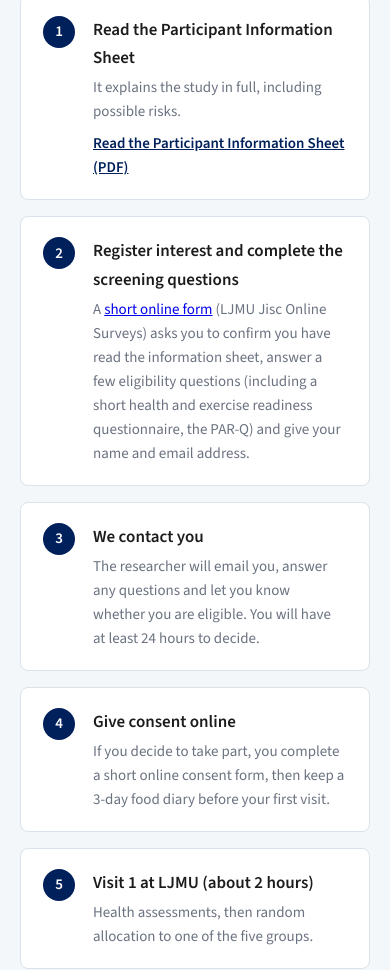
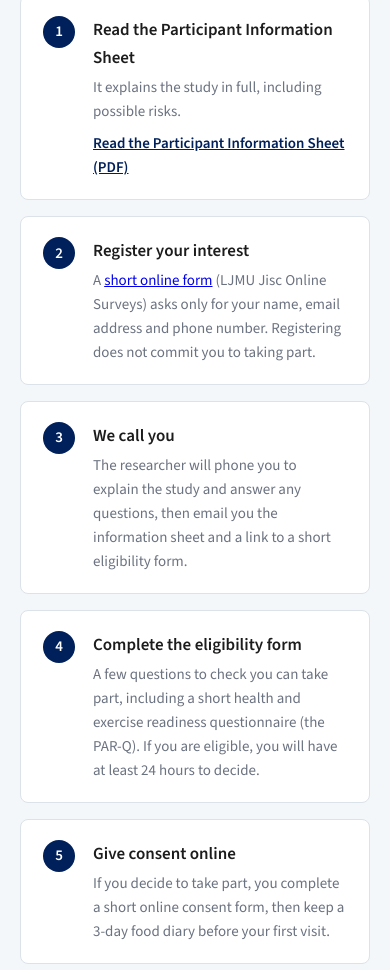
Before and after one commit to SPSAAMOR/medal-trial, a plain HTML site: page index.html in a window 390 px wide. Shown: the part 7816-8786 px from the top of the page. Drawn offline with nearby package versions, Linux system fonts and the light colour scheme.

Commit message:
Pathway: register interest, phone call, then eligibility form
Registration now collects only name, email and phone; the researcher
calls, then sends the PIS and the eligibility form (with the PAR-Q).

Co-Authored-By: Claude Opus 5.5 <noreply@anthropic.com>
Claude-Session: https://claude.ai/code/session_013cD4zEBjs83R87sNMvNDBG

```diff
--- a/index.html
+++ b/index.html
@@ -1228,8 +1228,9 @@
     </div>
     <ol class="steps-list fade-in">
       <li><strong>Read the Participant Information Sheet</strong><p>It explains the study in full, including possible risks. <a class="pis-btn" href="MEDAL_Participant_Information_Sheet.pdf" target="_blank" rel="noopener">Read the Participant Information Sheet (PDF)</a></p></li>
-      <li><strong>Register interest and complete the screening questions</strong><p>A <a href="https://app.onlinesurveys.jisc.ac.uk/s/ljmu/medal-trial" target="_blank">short online form</a> (LJMU Jisc Online Surveys) asks you to confirm you have read the information sheet, answer a few eligibility questions (including a short health and exercise readiness questionnaire, the PAR-Q) and give your name and email address.</p></li>
-      <li><strong>We contact you</strong><p>The researcher will email you, answer any questions and let you know whether you are eligible. You will have at least 24 hours to decide.</p></li>
+      <li><strong>Register your interest</strong><p>A <a href="https://app.onlinesurveys.jisc.ac.uk/s/ljmu/medal-trial" target="_blank">short online form</a> (LJMU Jisc Online Surveys) asks only for your name, email address and phone number. Registering does not commit you to taking part.</p></li>
+      <li><strong>We call you</strong><p>The researcher will phone you to explain the study and answer any questions, then email you the information sheet and a link to a short eligibility form.</p></li>
+      <li><strong>Complete the eligibility form</strong><p>A few questions to check you can take part, including a short health and exercise readiness questionnaire (the PAR-Q). If you are eligible, you will have at least 24 hours to decide.</p></li>
       <li><strong>Give consent online</strong><p>If you decide to take part, you complete a short online consent form, then keep a 3-day food diary before your first visit.</p></li>
       <li><strong>Visit 1 at LJMU (about 2 hours)</strong><p>Health assessments, then random allocation to one of the five groups.</p></li>
       <li><strong>Four weeks in your group, then Visit 2 (about 2 hours)</strong><p>The same assessments are repeated, plus a short exit questionnaire. If you used the app, you will also answer two short questionnaires about it.</p></li>
@@ -1350,7 +1351,7 @@
       <div class="data-card">
         <div class="data-card-icon">📬</div>
         <h4>Contact Details</h4>
-        <p>This website does not collect any personal information. If you register interest, your screening answers, name and email address are collected through LJMU’s Jisc Online Surveys and seen only by the research team. If you do not go on to take part, they are deleted when recruitment closes.</p>
+        <p>This website does not collect any personal information. If you register interest, your name, email address and phone number, and later your answers to the eligibility form, are collected through LJMU’s Jisc Online Surveys and seen only by the research team. If you do not go on to take part, they are deleted when recruitment closes.</p>
       </div>
       <div class="data-card">
         <div class="data-card-icon">📄</div>
```
